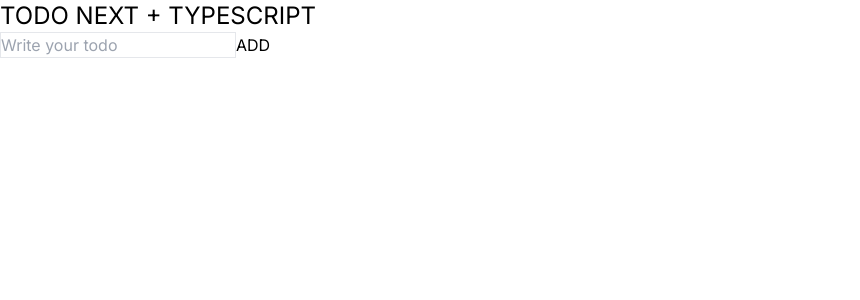
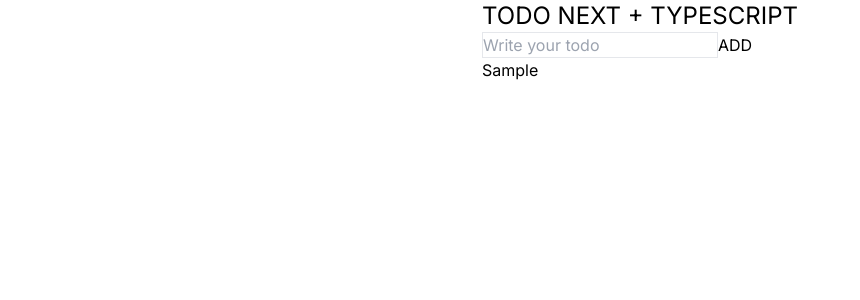
Before and after one commit to WaseemAzam901/Todo-List, a Next.js app: page / in a window 1280 px wide. Both pictures are taken after typing "Sample" into the empty fields and a click on the button "ADD". Shown: the top 300 px of the page, without its empty margins (0-860 px from the left). Built offline with nearby package versions, Linux system fonts and the light colour scheme.

Commit message:
Todo List Itmes Added Succesfully and Showed on Screen

```diff
--- a/src/app/page.tsx
+++ b/src/app/page.tsx
@@ -1,12 +1,14 @@
 import Image from "next/image";
 import AddTodo from '../components/AddTodo'
-import Todos from "@/components/todos";
+import Todos from "@/components/Todos";
 export default function Home() {
   return (
+    <div className="flex justify-center items-center">
     <main className="">
       <h1 className="text-2xl">TODO NEXT + TYPESCRIPT</h1>
       <AddTodo />
-      <todos />
+      <Todos />
     </main>
+    </div>
   );
 }
--- a/src/components/todos.tsx
+++ b/src/components/todos.tsx
@@ -1,14 +1,22 @@
-// import { useTodos } from '@/store/todos'
-import React from 'react'
+"use client"
+import { useTodos } from '@/store/todos'
 
-const todos = () => {
-    // const {todos} = useTodos();
+
+const Todos = () => {
+    const {todos} = useTodos();
     // console.log(todos);
+    let filter = todos;
   return (
     <>
-    <ul></ul>
+    <ul>
+      {
+        filter.map((todo)=> {
+          return <li key={todo.id}>{todo.task}</li>
+        })
+      }
+    </ul>
     </>
   )
 }
 
-export default todos
+export default Todos
--- a/src/store/todos.tsx
+++ b/src/store/todos.tsx
@@ -25,7 +25,7 @@ export const TodosProvider =({children}:{children:ReactNode}) => {
 
         setTodos((prev)=> {
             const newTodos:Todo[] = [{
-                id: Math.random.toString(),
+                id: Math.random().toString(),
                 task,
                 completed:false,
                 createdAt: new Date()
```
